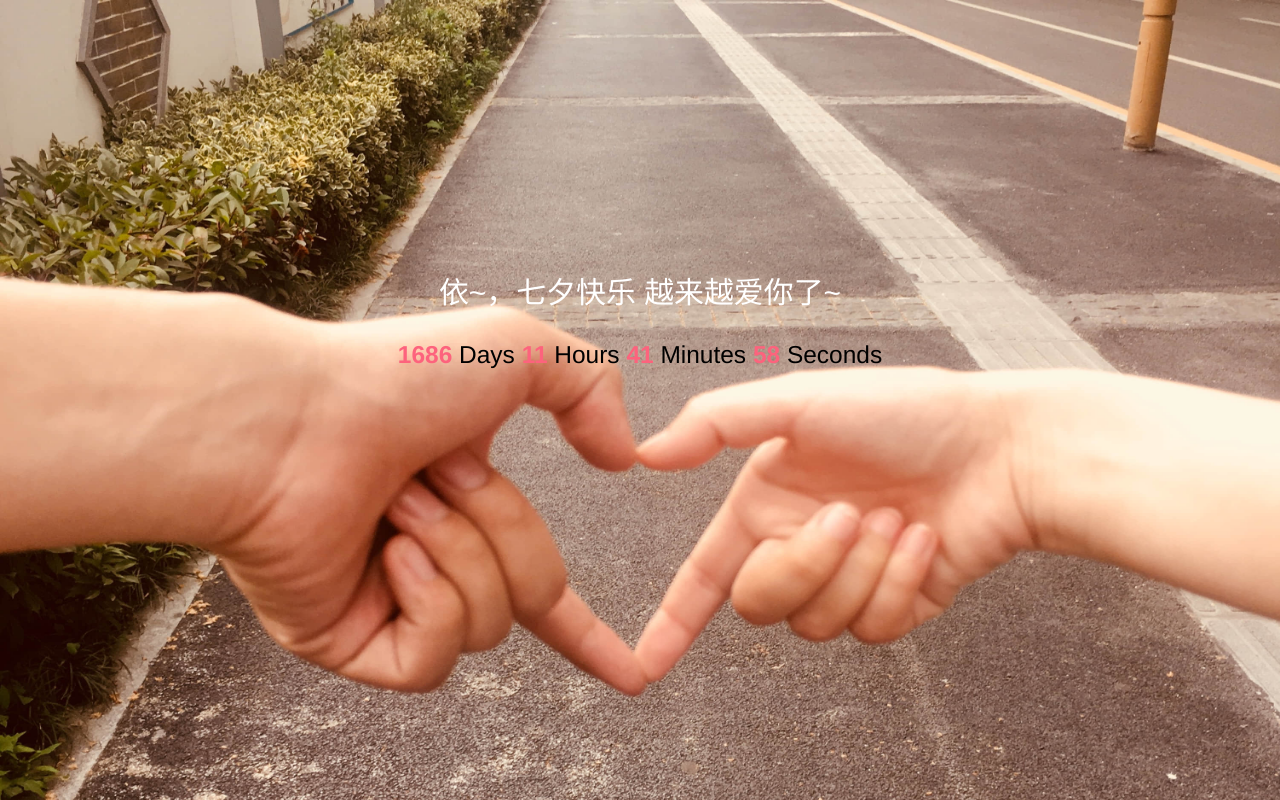
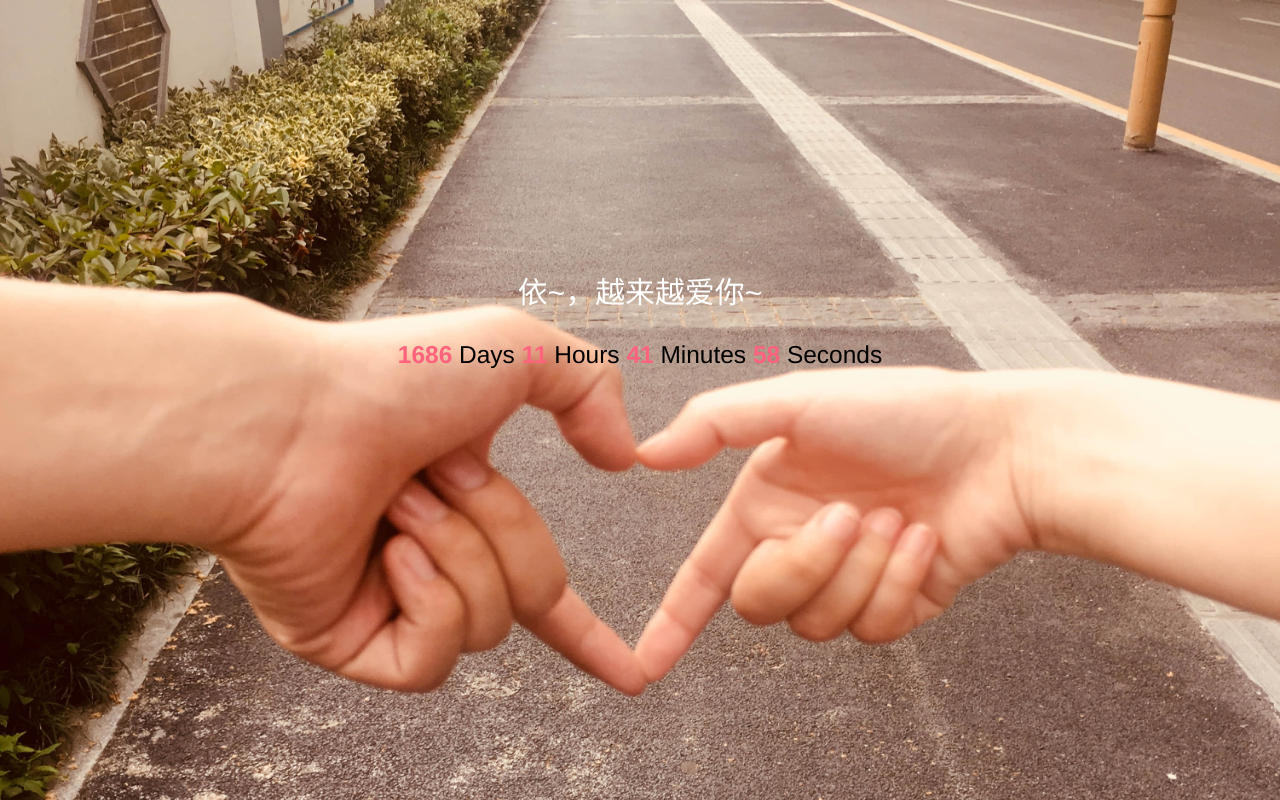
Before and after one commit to youlookwhat/yi, a plain HTML site: page index.html in a window 1280 px wide. Drawn offline with Linux system fonts and the light colour scheme.

Commit message:
Update index.html

```diff
--- a/index.html
+++ b/index.html
@@ -49,7 +49,8 @@
 
 <body>
     <div class="content">
-        <h2 style="color:white">依~，七夕快乐 越来越爱你了~</h2>
+        <!--<h2 style="color:white">依~，七夕快乐 越来越爱你了~</h2>-->
+        <h2 style="color:white">依~，越来越爱你~</h2>
         <div class="timer">
             <b id="d"></b> Days <b id="h"></b> Hours <b id="m"></b> Minutes <b id="s"></b> Seconds
         </div>
```
